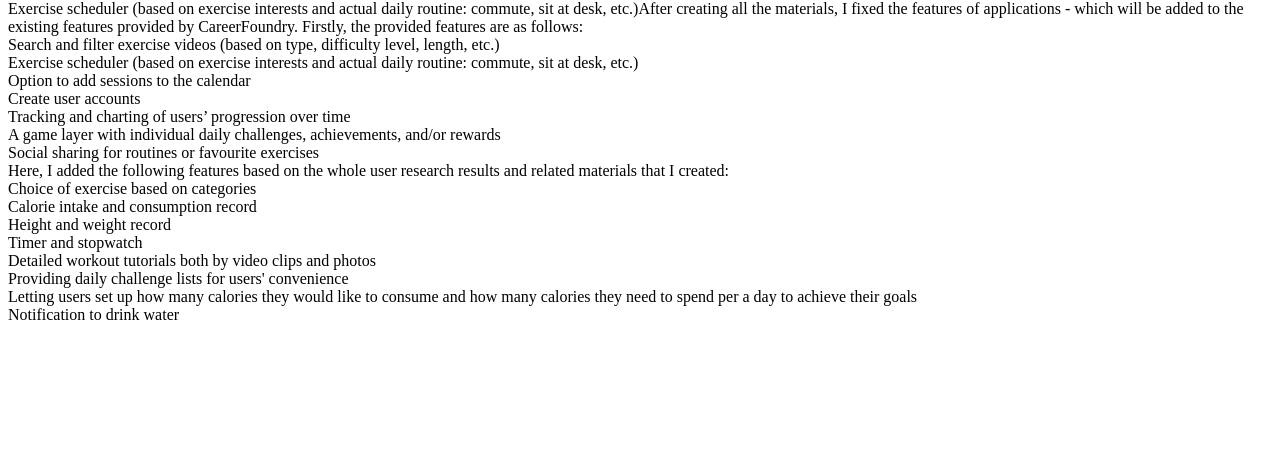
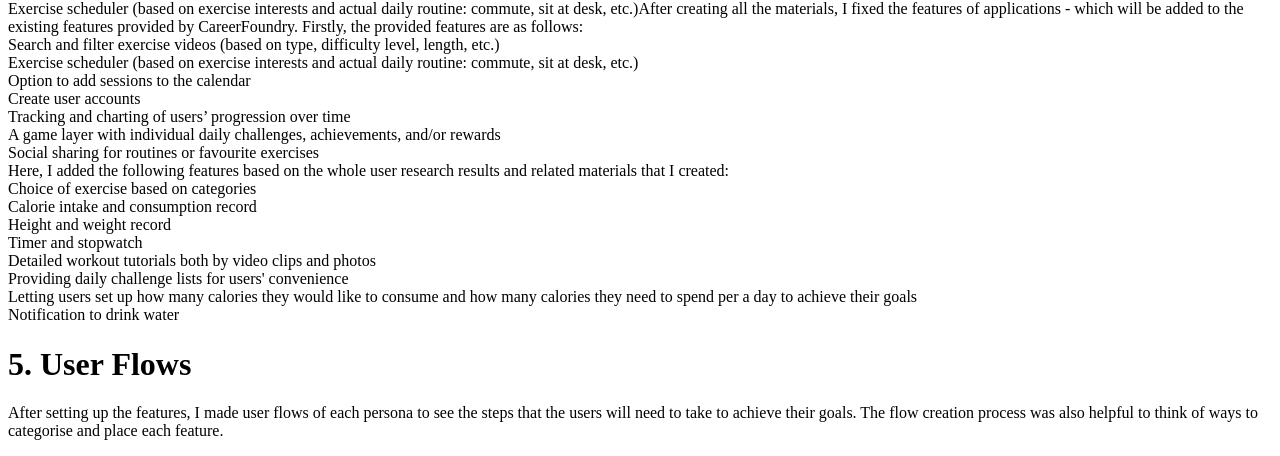
Before and after one commit to yeseulseo/portfolio-website, a plain HTML site: page FitJet - Case Study.html in a window 1280 px wide. Shown: the part 3855-4311 px from the top of the page. Before the commit the page ends 4195 px from the top, so only its background shows below. Drawn offline with Linux system fonts and the light colour scheme; files whose address does not match are found by name.

Commit message:
Revise the hyperlink to Works page

```diff
--- a/FitJet - Case Study.html
+++ b/FitJet - Case Study.html
@@ -13,7 +13,7 @@
     </div>
     <nav>
       <ul>
-        <li><a href="#works">Works</a></li>
+        <li><a href="index.html#works">Works</a></li>
         <li><a href="about.html">About</a></li>
       </ul>
     </nav>
@@ -85,3 +85,8 @@
           <br>Notification to drink water
         </p>
       </div>
+      <div>
+        <h1>5. User Flows</h1>
+        <p>
+          After setting up the features, I made user flows of each persona to see the steps that the users will need to take to achieve their goals. The flow creation process was also helpful to think of ways to categorise and place each feature.
+        </p>
```
Also changed, not shown: Daily UI - Shopping Cart.html (+1 -1 lines), Enjoy HSK.html (+1 -1 lines), FitJet.html (+1 -1 lines), Heuristic Evaluation - WINDY.html (+1 -1 lines), VELA - Case Study.html (+1 -1 lines), VELA.html (+1 -1 lines).
